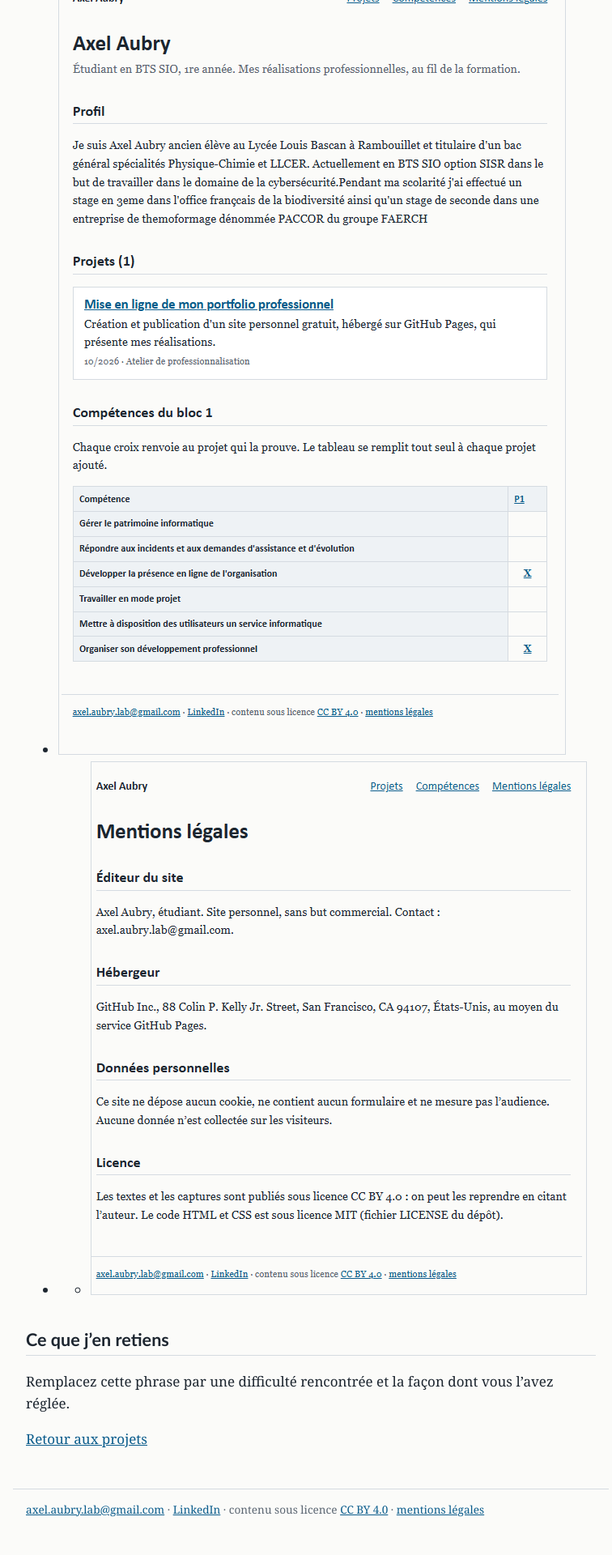
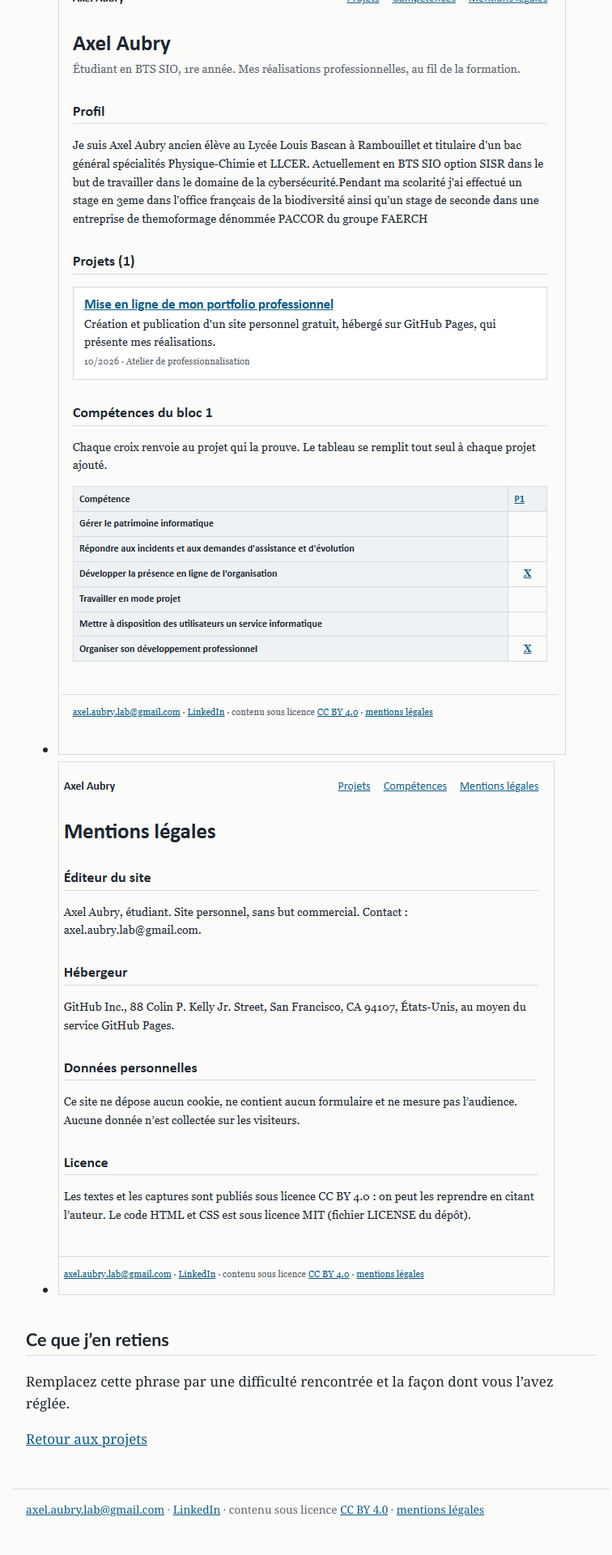
Before and after one commit to downykin/portfolio, a Jekyll site: the page built from _projets/2026-10-mon-portfolio.md, in a window 1280 px wide. Shown: the part 961-2881 px from the top of the page at 81% size, without its empty margins (256-1012 px from the left). Built offline with Jekyll 4.4.1, drawn with Linux system fonts in a browser that asks for light colours.

Commit message:
Update 2026-10-mon-portfolio.md

```diff
--- a/_projets/2026-10-mon-portfolio.md
+++ b/_projets/2026-10-mon-portfolio.md
@@ -28,7 +28,7 @@ Seul, en salle de formation. Un compte GitHub gratuit, le modèle de portfolio d
 - Le dépôt et son historique des modifications.
 - Le score d'accessibilité relevé.
 - ![Ce que montre la capture]({{ "/images/Site-Portfolio-Capture.png" | relative_url }})
-- - ![Ce que montre la capture]({{ "/images/mentions légales.png" | relative_url }})
+- ![Ce que montre la capture]({{ "/images/mentions légales.png" | relative_url }})
 
 
 ## Ce que j'en retiens
```
